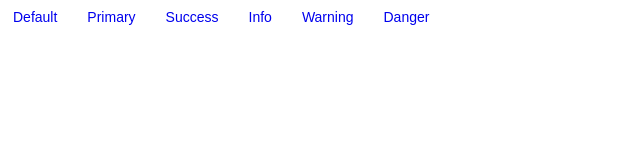
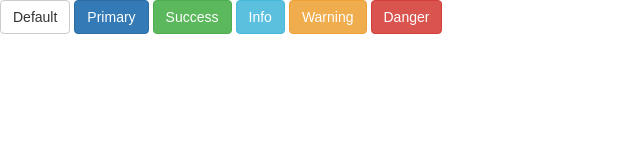
Before and after one commit to calen74/komponensek, a plain HTML site: page button.html in a window 1280 px wide. Shown: the whole page, without its empty margins (0-640 px from the left). Drawn offline with nearby package versions, Linux system fonts and the light colour scheme.

Commit message:
add buttons

```diff
--- a/button.css
+++ b/button.css
@@ -11,4 +11,66 @@
   border-radius: 4px;
   white-space: nowrap;
   vertical-align: middle;
+  color: #fff;
 }
+
+.btn-default {
+  color: #333;
+  background-color: #fff;
+  border-color: #ccc;
+}
+
+.btn-default:hover {
+  background-color: #e6e6e6;
+  border-color: #adadad;
+}
+
+.btn-primary {
+  background-color: #337ab7;
+  border-color: #2e6da4;
+}
+
+.btn-primary:hover {
+  background-color: #286090;
+  border-color: #204d74;
+}
+
+.btn-success {
+  background-color: #5cb85c;
+  border-color: #4cae4c;
+}
+
+.btn-success:hover {
+  background-color: #449d44;
+  border-color: #398439;
+}
+
+.btn-info {
+  background-color: #5bc0de;
+  border-color: #46b8da;
+}
+
+.btn-info:hover {
+  background-color: #31b0d5;
+  border-color: #269abc;
+}
+
+.btn-warning {
+  background-color: #f0ad4e;
+  border-color: #eea236;
+}
+
+.btn-warning:hover {
+  background-color: #ec971f;
+  border-color: #d58512;
+}
+
+.btn-danger {
+  background-color: #d9534f;
+  border-color: #d43f3a;
+}
+
+.btn-danger:hover {
+  background-color: #c9302c;
+  border-color: #ac2925;
+}
--- a/button.html
+++ b/button.html
@@ -5,11 +5,11 @@
     <link rel="stylesheet" href="button.css">
   </head>
   <body>
-    <a href="#" class="btn">Default</a>
-    <a href="#" class="btn">Primary</a>
-    <a href="#" class="btn">Success</a>
-    <a href="#" class="btn">Info</a>
-    <a href="#" class="btn">Warning</a>
-    <a href="#" class="btn">Danger</a>
+    <a href="#" class="btn btn-default">Default</a>
+    <a href="#" class="btn btn-primary">Primary</a>
+    <a href="#" class="btn btn-success">Success</a>
+    <a href="#" class="btn btn-info">Info</a>
+    <a href="#" class="btn btn-warning">Warning</a>
+    <a href="#" class="btn btn-danger">Danger</a>
   </body>
 </html>
```
